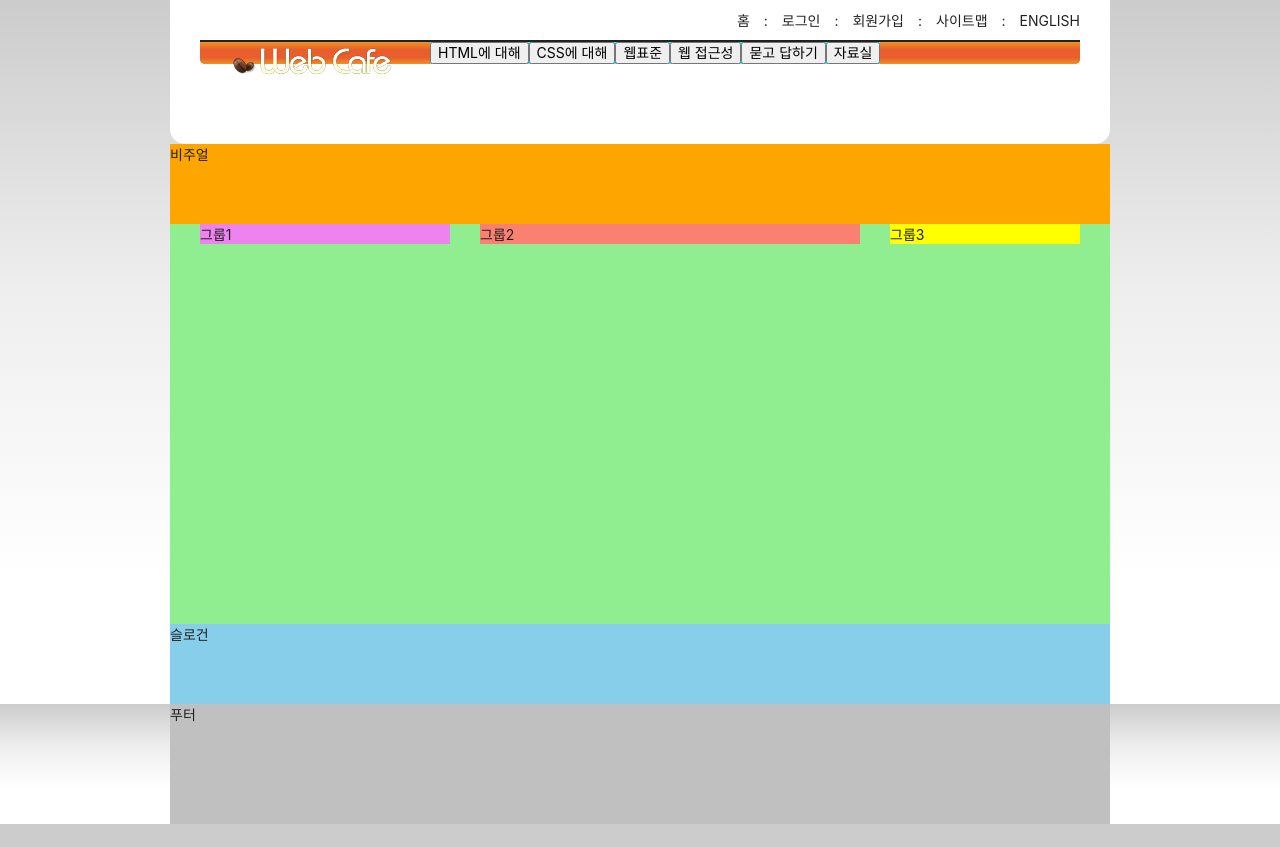
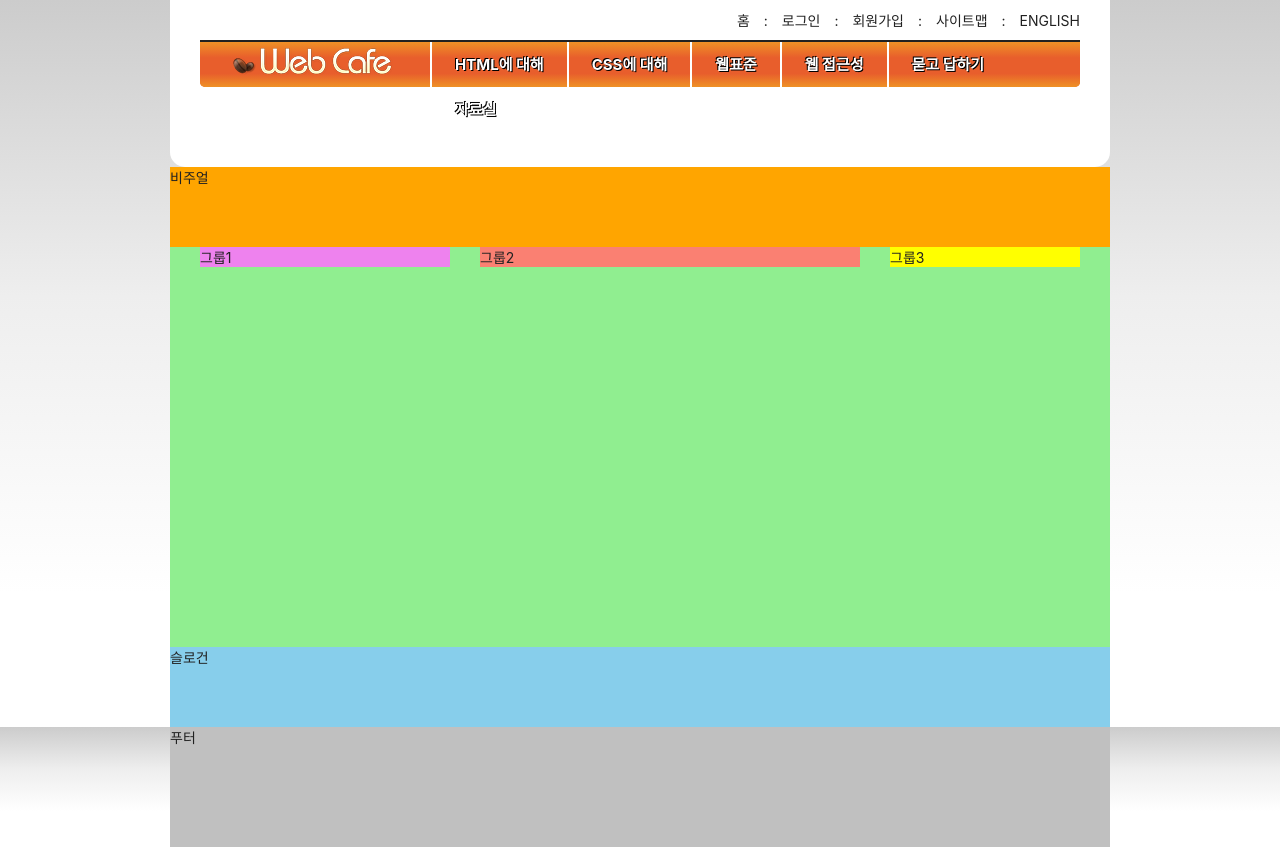
Before and after one commit to seohyun0620/HTML5, a plain HTML site: page index.html in a window 1280 px wide. Before the commit the page ends 824 px from the top, so only its background shows below. Drawn offline with Linux system fonts and the light colour scheme; a web font is replaced by a local one.

Commit message:
메인 메뉴 1DEP 디자인 완성

```diff
--- a/styles/style.css
+++ b/styles/style.css
@@ -113,13 +113,29 @@ text-transform: uppercase;
   #e85e2c 70%,
   #ef9126 100%);
   border-radius: 0 0 5px 5px;
-  display: flow-root;
   padding-left: 230px;
+  /* 높이 설정으로 인해 display: flow-root; 생략 가능 */
+  height: 47px;
 }
 
 .menu-item{
-  background-color: aqua;
+  /* background-color: aqua; */
   float: left;
+  border-left: 2px solid #fff;
+}
+
+.menu-button{
+  /* border-width가 0 ,border보다 border-left가 나중에 와야함*/
+  border: 0;
+  background: transparent;
+  /* 여백도 누를 수 있게 menu-item말고 menu-button에 줌 */
+  padding: 0 23px;
+  line-height: 45px;
+  font-size: 15px;
+  font-weight: 700;
+  color: #fff;
+  /* X축,Y축로 1px씩 블러는0 */
+  text-shadow: 1px 1px 0 #000, -1px -1px 0 #000;
 }
 
 .sub-menu{
```
